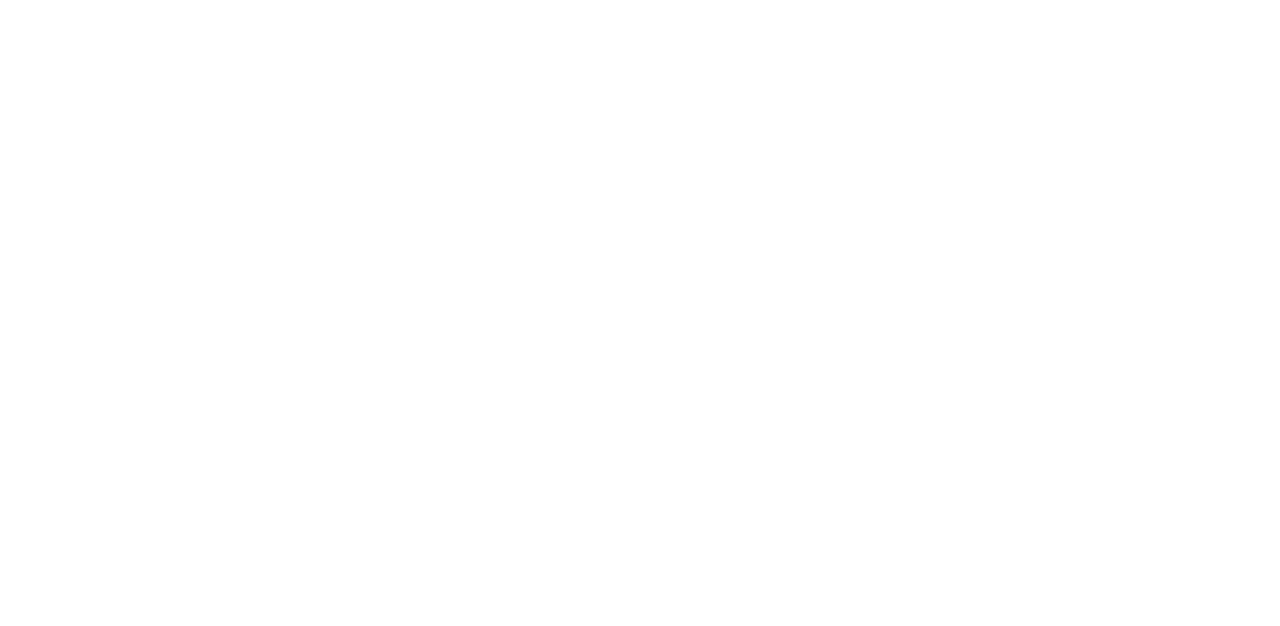
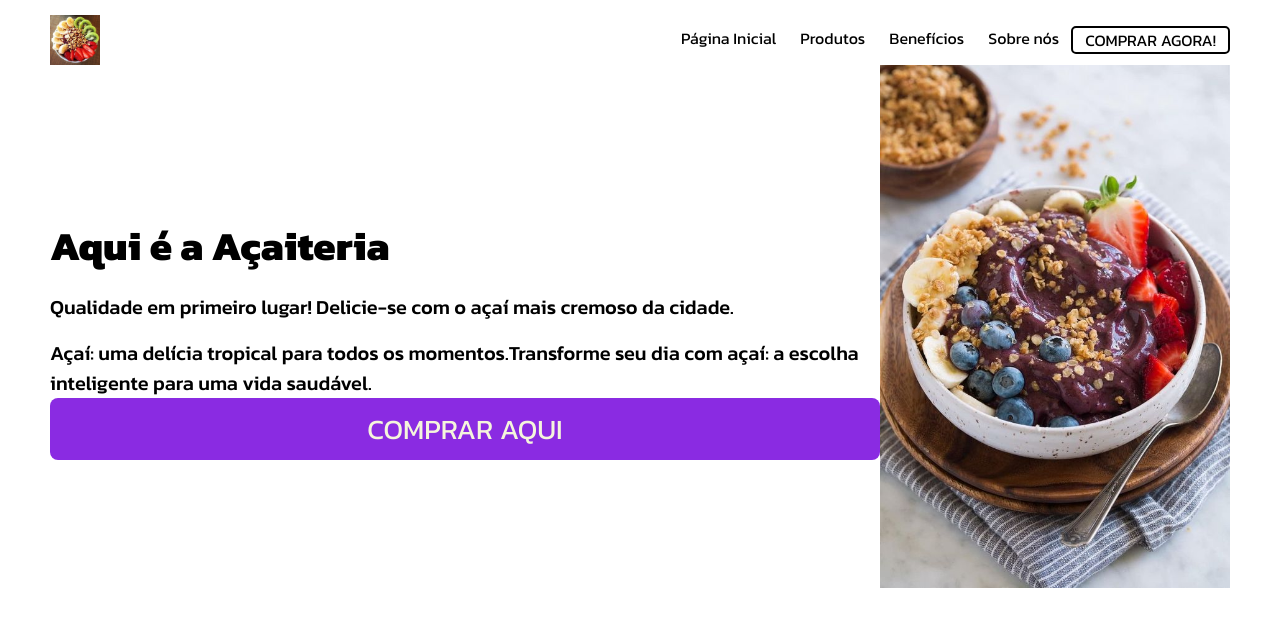
Before and after one commit to KarineValerioLima/A-a-teria, a plain HTML site: page index.html in a window 1280 px wide. Drawn offline with Linux system fonts and the light colour scheme.

Commit message:
adicionei css

```diff
--- a/index.html
+++ b/index.html
@@ -5,9 +5,33 @@
     <meta name="viewport" content="width=device-width, initial-scale=1.0">
     <title>Açaiteria</title>
      <link rel="shortcut icon" href="images/logo.png" type="image/x-icon">
-
+    <link rel="stylesheet" href="style.css">
 </head>
 <body>
+    <section class="topo">
+        <img class="icone_img" src="/images/Primeira imagem do produto..jpg" alt="">
+        <section class="menubar">
+              <ul>
+                <a href=""><li>Página Inicial</li></a>
+                <a href=""><li>Produtos</li></a>
+                <a href=""><li>Benefícios</li></a>
+                <a href=""><li>Sobre nós</li></a>
+                <a class="botao-secundario" href=""><li>COMPRAR AGORA!</li></a>
+              </ul>
 
+        </section>
+    </section>
+
+    <section class="corpo">
+        <section class="esquerda">
+            <h1>Aqui é a Açaiteria</h1>
+            <p>Qualidade em primeiro lugar! Delicie-se com o açaí mais cremoso da cidade.</p>
+            <p>Açaí: uma delícia tropical para todos os momentos.Transforme seu dia com açaí: a escolha inteligente para uma vida saudável.</p>
+            <a class="botao-primario" href="">COMPRAR AQUI</a>
+        </section>
+        <section class="direita">
+            <img class="img_topo" src="images/Primeira imagem do topo..jpg" alt="">
+        </section>
+    </section>
 </body>
 </html>
--- /dev/null
+++ b/style.css
@@ -0,0 +1,82 @@
+@import url('https://fonts.googleapis.com/css2?family=Kanit:ital,wght@0,100;0,200;0,300;0,400;0,500;0,600;0,700;0,800;0,900;1,200;1,300&display=swap');
+
+*{
+    padding: 0;
+    margin: 0;
+}
+
+body{
+    font-family: 'Kanit', sans-serif;
+    padding-left: 50px;
+    padding-right: 50px;
+}
+
+.topo {
+    display: flex;
+    justify-content: space-between;
+    padding-top: 15px;
+    align-items: center;
+}
+
+ul{
+    display: flex;
+    justify-content: center;
+}
+
+li{
+    list-style-type: none;
+    padding-left: 12px;
+    padding-right: 12px;
+}
+
+a{
+    text-decoration: none;
+    color: black;
+}
+
+.botao-secundario{
+    border: 2px solid black;
+    border-radius: 5px;
+}
+
+img{
+    width: 350px;
+}
+
+.corpo{
+    display: flex;
+    justify-content: space-between;
+    align-items: center;
+}
+
+.esquerda{
+    display: flex;
+    flex-direction: column;
+}
+
+p{
+   font-size: 20px;
+   font-weight: 500;
+}
+
+h1{
+    font-size: 40px;
+    font-weight: 800;
+}
+
+.botao-primario{
+    background-color: blueviolet;
+    color: beige;
+    font-size: 28px;
+    border-radius: 8px;
+    text-align: center;
+    padding: 10px;
+}
+
+p, h1{
+    padding-top: 16px;
+}
+
+.icone_img {
+    width: 50px;
+}
```
